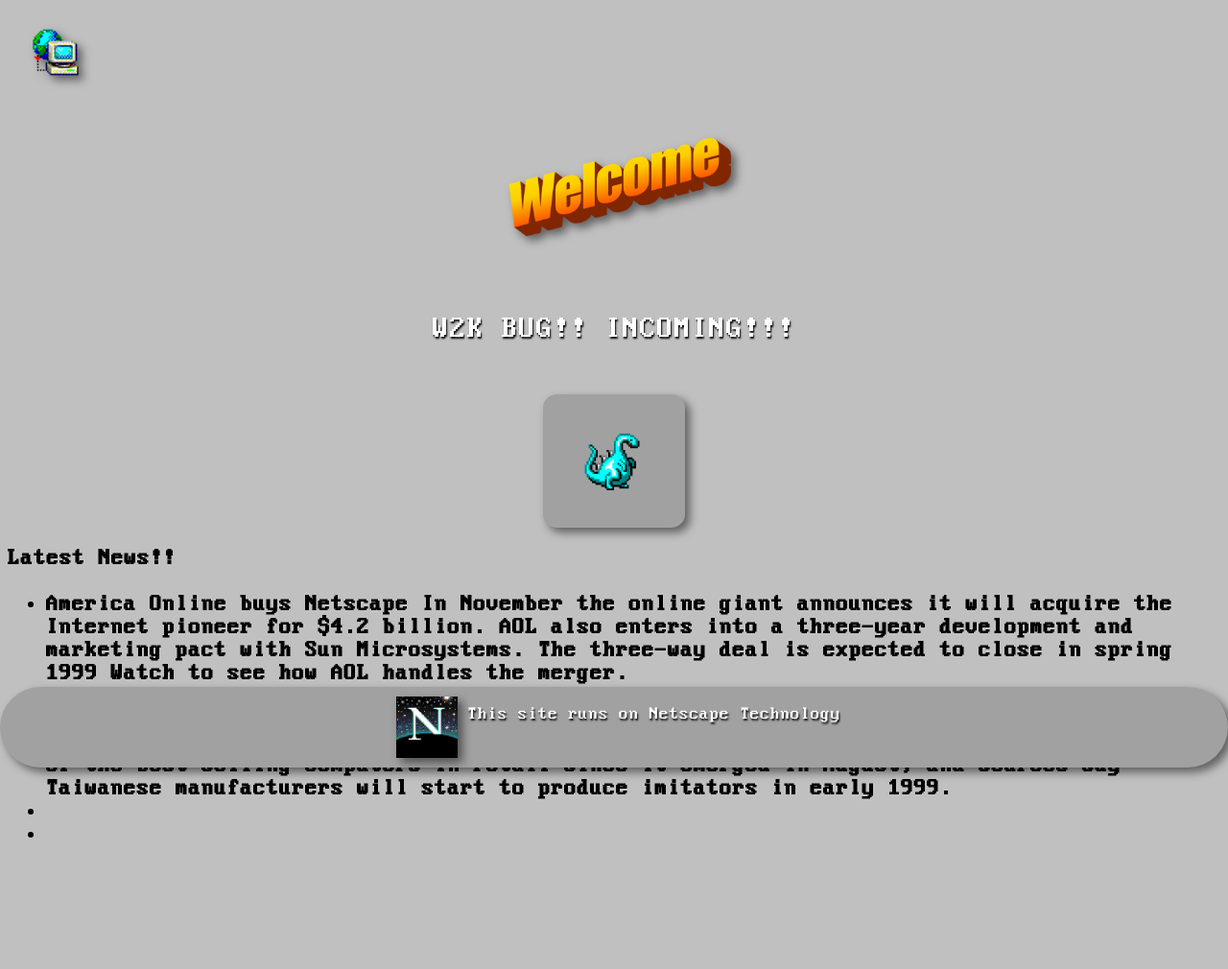
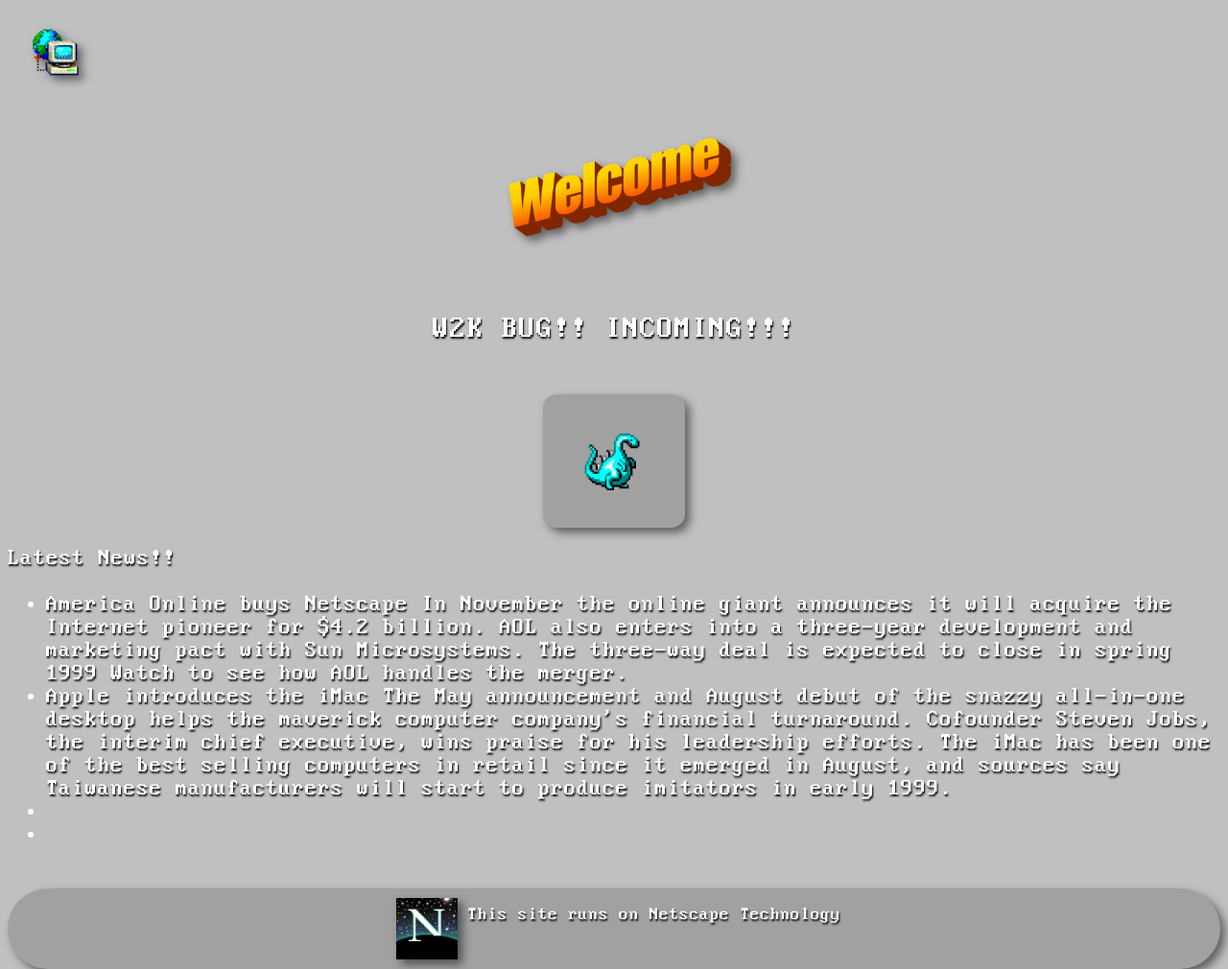
Before and after one commit to stremixx/stremixx.github.io, a plain HTML site: page index.html in a window 1280 px wide. Shown: the whole page at 96% size. Before the commit the page ends 906 px from the top, so only its background shows below. Drawn offline with Linux system fonts and the light colour scheme.

Commit message:
Add files via upload

```diff
--- a/index.html
+++ b/index.html
@@ -35,21 +35,23 @@
 </div>
 
 
-<h2>Latest News!!
+<h2 class="news">Latest News!!
     <ul>
         <li>America Online buys Netscape
             In November the online giant announces it will acquire the Internet pioneer for $4.2 billion.
              AOL also enters into a three-year development and marketing pact with Sun Microsystems.
               The three-way deal is expected to close in spring 1999
                Watch to see how AOL handles the merger.</li>
-        <li>Apple introduces the iMac
+
+               <li>Apple introduces the iMac
             The May announcement and August debut of the snazzy all-in-one desktop helps
              the maverick computer company's financial turnaround. Cofounder Steven Jobs,
               the interim chief executive, wins praise for his leadership efforts. The iMac
-               has been one of the best selling computers in retail since it emerged in August,
-                and sources say Taiwanese manufacturers will start to produce imitators in early 1999.</li>
-        <li></li>
-        <li></li>
+               has been one of the best selling computers in retail since it emerged in August, and sources say Taiwanese manufacturers will start to produce imitators in early 1999.</li>
+
+               <li></li>
+
+               <li></li>
     </ul>
 </h3>
 
--- a/styles.css
+++ b/styles.css
@@ -1,7 +1,13 @@
 body {
     background-color: #c0c0c0;
     font-family: win95;
-    }
+    display: flex;
+    flex-direction: column;
+    justify-content: space-between;
+    height: 100vh;
+
+}
+
 
     @font-face {
     font-family: "win95" ;
@@ -64,12 +70,16 @@ h1.navText {
 }
 
 .dinolink {
-    visibility: hid;
+}
+
+.news {
+    color: white;
+    font-weight: normal;
+    text-shadow: 1px 2px 2px black;
 }
 
 footer {
 
-    position: fixed;
     bottom: 0;
     right: 0;
     left: 0;
```
